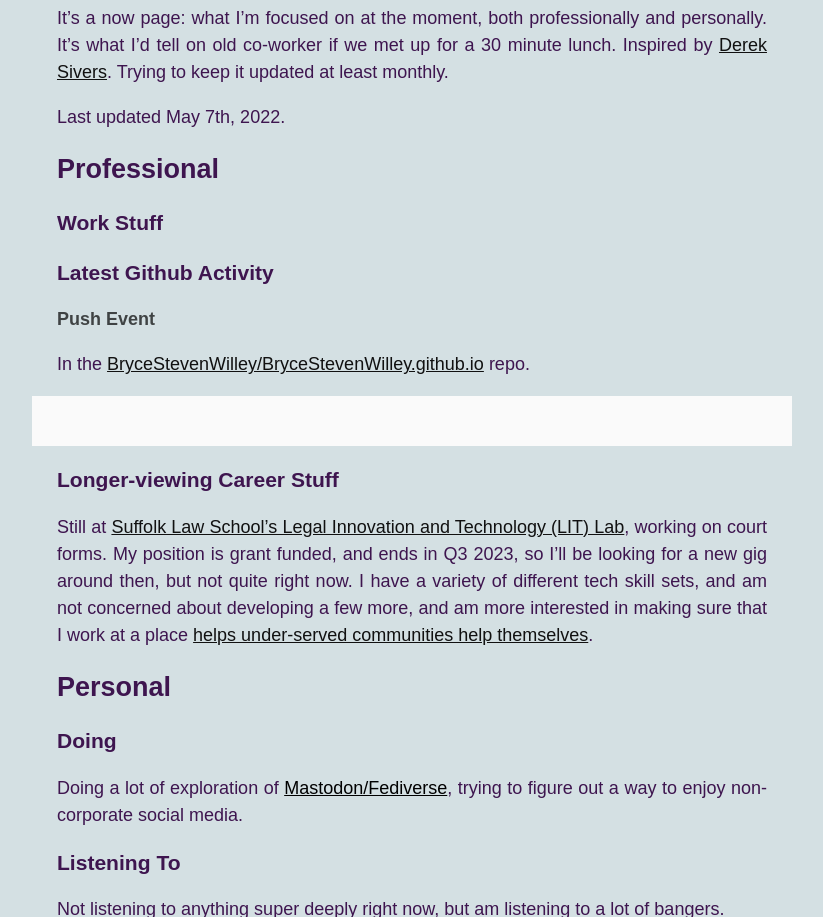
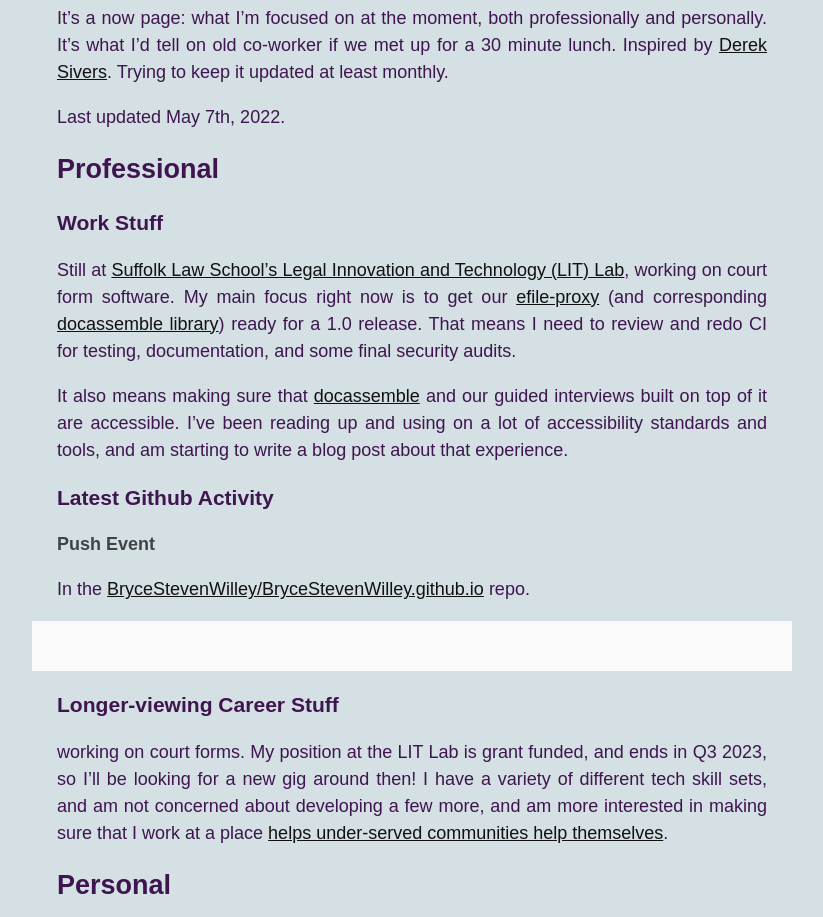
Before and after one commit to BryceStevenWilley/BryceStevenWilley.github.io, a Jekyll site: the page built from _pages/3-now.md, in a window 1280 px wide and 1400 px high, scrolled down 360 px, cut to the strip 0-917 px from the top of the window. Shown: the whole strip, without its empty margins (228-1051 px from the left). Built offline with Jekyll 4.4.1, drawn with Linux system fonts in a browser that asks for light colours; some of the changed text lies outside the part shown.

Commit message:
Some small copyedit changes to /now

```diff
--- a/_pages/3-now.md
+++ b/_pages/3-now.md
@@ -18,6 +18,10 @@
 
 ### Work Stuff
 
+Still at [Suffolk Law School's Legal Innovation and Technology (LIT) Lab](https://suffolklitlab.org/), working on court form software.
+My main focus right now is to get our [efile-proxy](https://github.com/SuffolkLITLab/EfileProxyServer) (and corresponding [docassemble library](https://github.com/SuffolkLITLab/docassemble-EFSPIntegration)) ready for a 1.0 release. That means I need to review and redo CI for testing, documentation, and some final security audits.
+
+It also means making sure that [docassemble](https://docassemble.org) and our guided interviews built on top of it are accessible. I've been reading up and using on a lot of accessibility standards and tools, and am starting to write a blog post about that experience.
 
 ### Latest Github Activity
 
@@ -35,9 +39,8 @@
 
 ### Longer-viewing Career Stuff
 
-Still at [Suffolk Law School's Legal Innovation and Technology (LIT) Lab](https://suffolklitlab.org/),
-working on court forms. My position is grant funded, and ends in Q3 2023, so I'll be
-looking for a new gig around then, but not quite right now. I have a variety of different
+working on court forms. My position at the LIT Lab is grant funded, and ends in Q3 2023, so I'll be
+looking for a new gig around then! I have a variety of different
 tech skill sets, and am not concerned about developing a few more, and am more interested in making sure
 that I work at a place [helps under-served communities help themselves]({% post_url 2021-06-20-new_job %}).
 
@@ -45,9 +48,7 @@
 
 ### Doing
 
-Doing a lot of exploration of [Mastodon/Fediverse](), trying to figure out a way to enjoy non-corporate social
-media.
-
+Exploring [Mastodon/Fediverse](https://weirder.earth/@brycew/), trying to figure out a way to enjoy social media.
 
 ### Listening To
 
@@ -99,8 +100,8 @@
 
 ## Gaming
 
-Played [minit]() recently, it was pretty short, has a neat gimmick, and was fun for the length
-(beat it in about 90 minutes with 58% completion).
-
 Currently playing through Red Dead Redemption 2. Not my normal type of game, but I'm
 going through a list of all of the great games I've heard about on PS4.
+
+Played [minit](https://minitgame.com/) recently. It was pretty short, has a neat gimmick, and was fun for the length
+(beat it in about 90 minutes with 58% completion).
```
